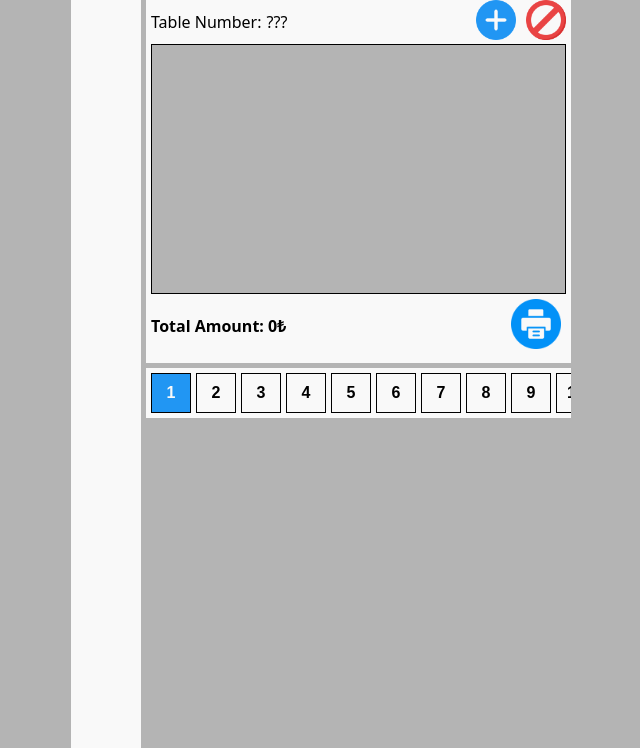
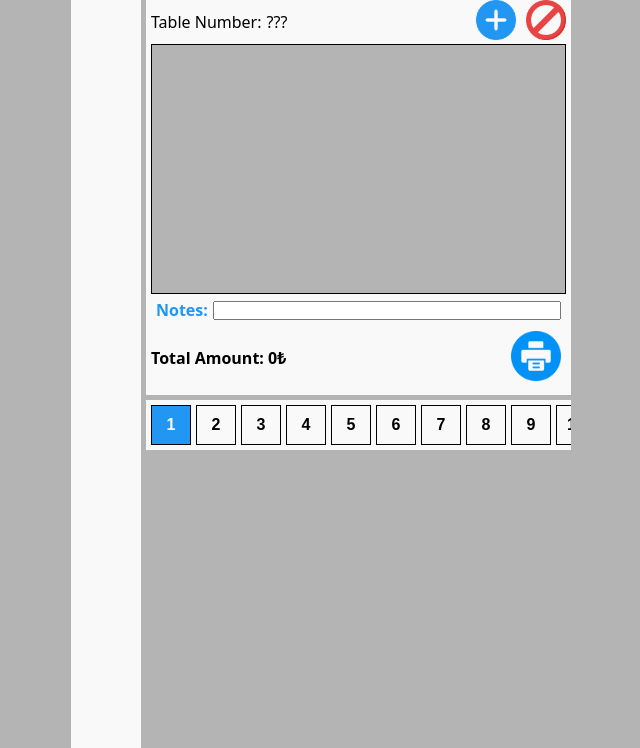
Before and after one commit to AhmedSukary/anrukicafetarsus, a plain HTML site: page index.html in a window 1280 px wide. Shown: the top 748 px of the page, without its empty margins (319-959 px from the left). Drawn offline with Linux system fonts and the light colour scheme; no server answers.

Commit message:
Update index.html

```diff
--- a/index.html
+++ b/index.html
@@ -34,6 +34,9 @@
                 <button id="canselOrder"><img src="imgs/forbidden.png" alt=""></button>
             </div>
             <div id="orderItems" class="items"></div>
+            <div class="notes">
+                <span>Notes:</span><input id="notes" type="text">
+            </div>
             <div class="print">
                 <div>Total Amount: <span id="orderTotalAmount">0₺</span></div>
                 <button id="sendOrder"><img src="imgs/printer (1).png" alt=""></button>
```
